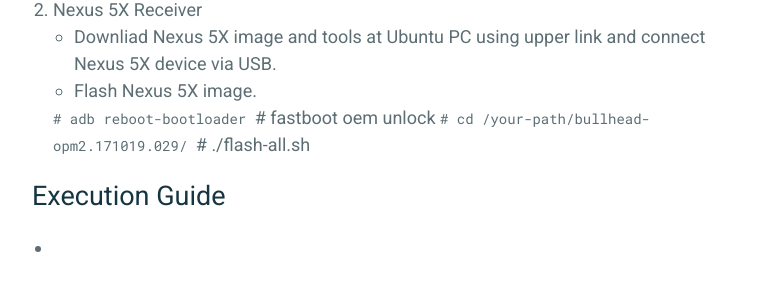
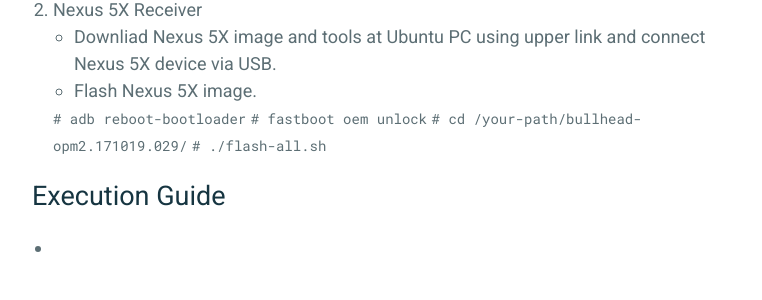
Before and after one commit to msnl/exll, a Jekyll site: the page built from _pages/Installation.md, in a window 1280 px wide. Shown: the part 798-1098 px from the top of the page, without its empty margins (258-1020 px from the left). Built offline with Jekyll 4.4.1, drawn with Linux system fonts in a browser that asks for light colours.

```diff
--- a/_pages/Installation.md
+++ b/_pages/Installation.md
@@ -23,11 +23,10 @@ Download links are:
   - Downliad Nexus 5X image and tools at Ubuntu PC using upper link and connect Nexus 5X device via USB.
   - Flash Nexus 5X image.
 
-    `# adb reboot-bootloader
-    `# fastboot oem unlock
-    `# cd /your-path/bullhead-opm2.171019.029/
-    `# ./flash-all.sh
+    `# adb reboot-bootloader`
+    `# fastboot oem unlock`
+    `# cd /your-path/bullhead-opm2.171019.029/`
+    `# ./flash-all.sh`
 
 # Execution Guide
-
 -
```
